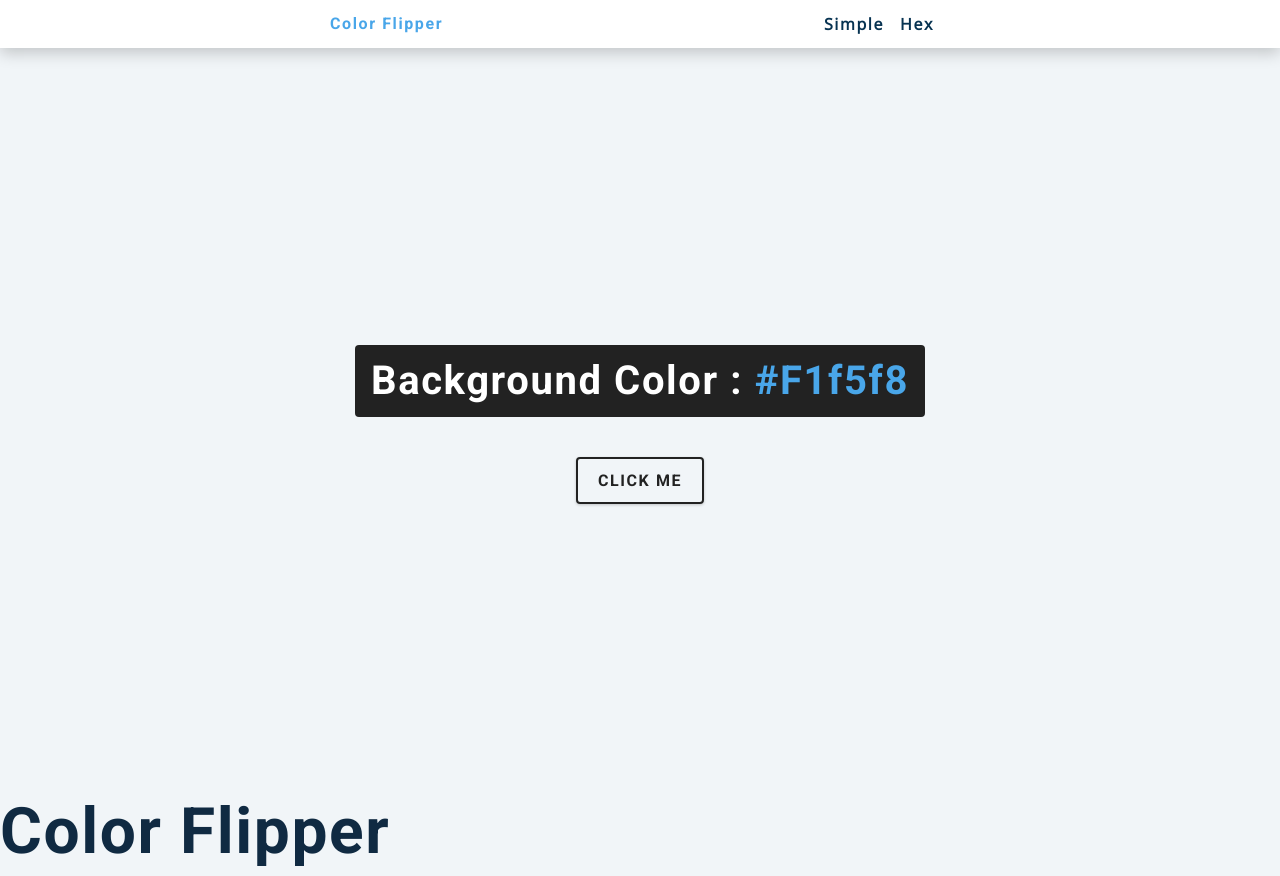
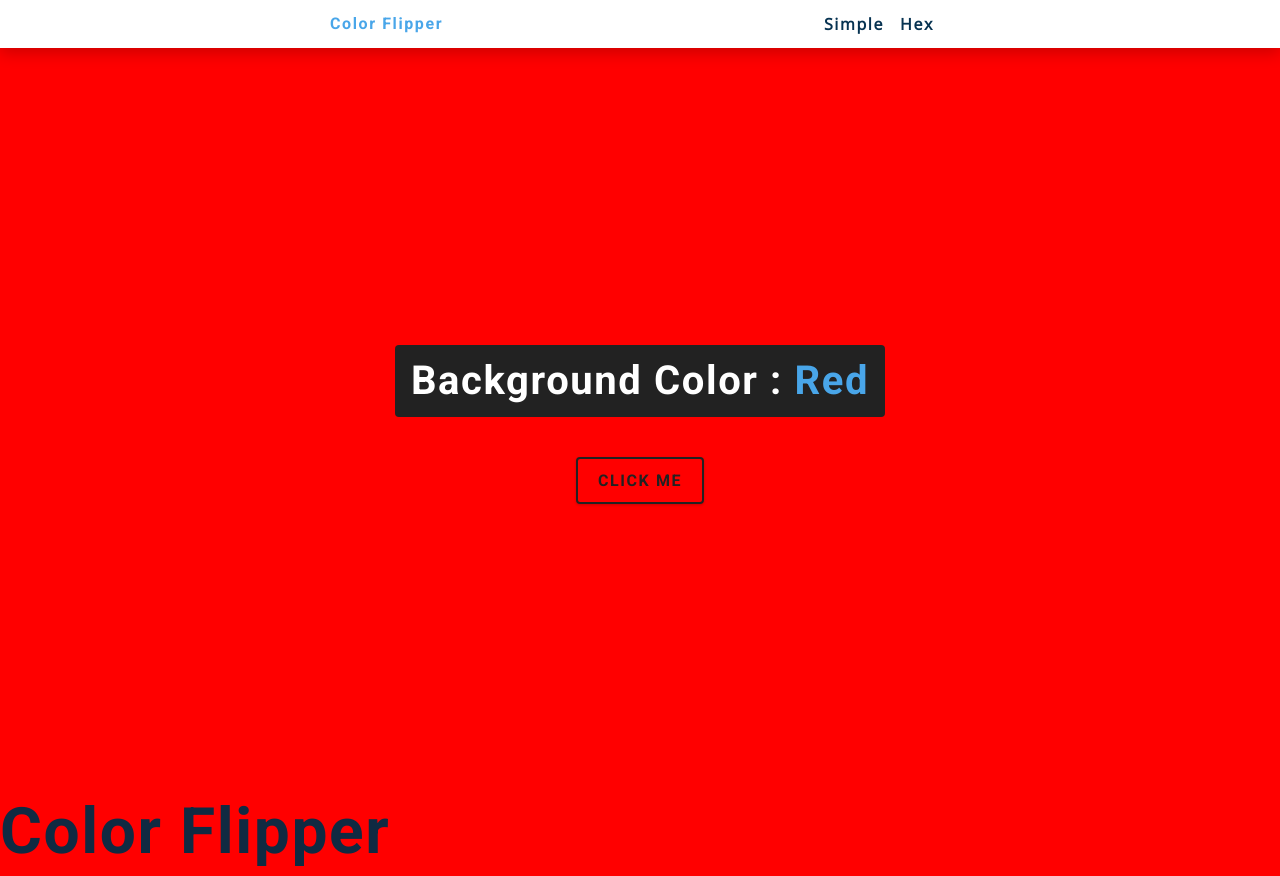
Before and after one commit to JessVarghese/color-flipper, a plain HTML site: page index.html in a window 1280 px wide. Both pictures are taken after a click on the button "CLICK ME". Drawn offline with nearby package versions, Linux system fonts and the light colour scheme; files that its build step writes are made by us from their sources.

Commit message:
added random number functions

```diff
--- a/app.js
+++ b/app.js
@@ -1 +1,17 @@
 const colors = ["green", "red", "rgba(133,122,200)", "#f15025"];
+const btn = document.getElementById('btn');
+const color = document.querySelector(".color");
+
+// Changes the value when button is clicked
+btn.addEventListener('click', function(){
+//get random number between 0-3
+    const randomNumber = getRandomNumber();
+    console.log(randomNumber);
+document.body.style.backgroundColor = colors[randomNumber];
+color.textContent = colors[randomNumber];
+})
+
+
+function getRandomNumber(){
+    return Math.floor(Math.random() * colors.length);
+}
--- a/index.html
+++ b/index.html
@@ -6,7 +6,7 @@
     <meta name="viewport" content="width=device-width, initial-scale=1.0">
     <title>Color Flipper || Simple</title>
     <!-- styles-->
-    <link rel="stylesheet" href="/css/styles.css" />
+    <link rel="stylesheet" href="styles.css" />
 </head>
 <body>
     <nav>
@@ -29,7 +29,7 @@
                 #f1f5f8
                 </span>
             </h2>
-            <button class=" btn btn-hero" id="btn">Click Me</button>
+            <button class="btn btn-hero" id="btn">Click Me</button>
         </div>
     </main>
     <h1>color flipper</h1>
```
